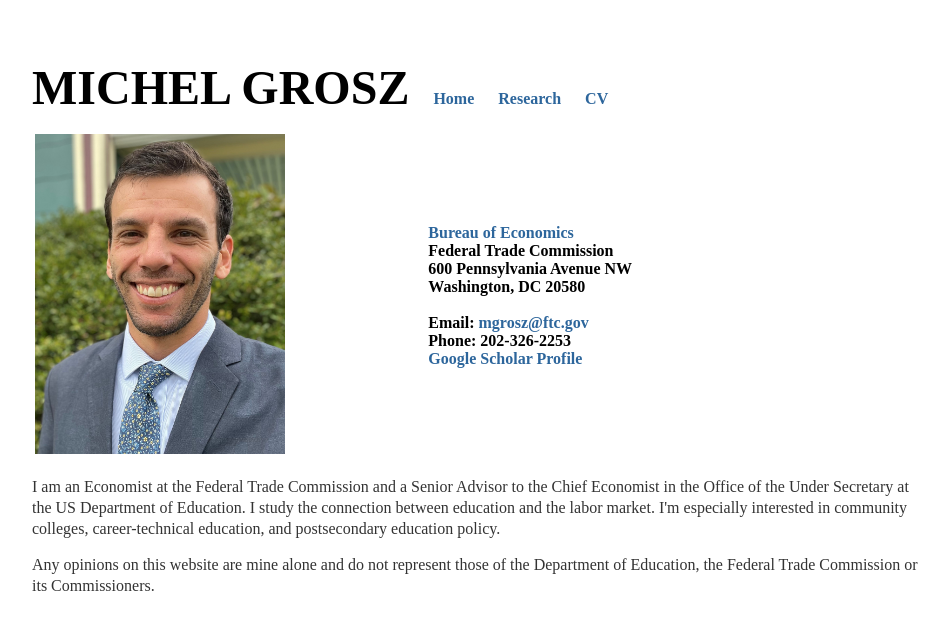
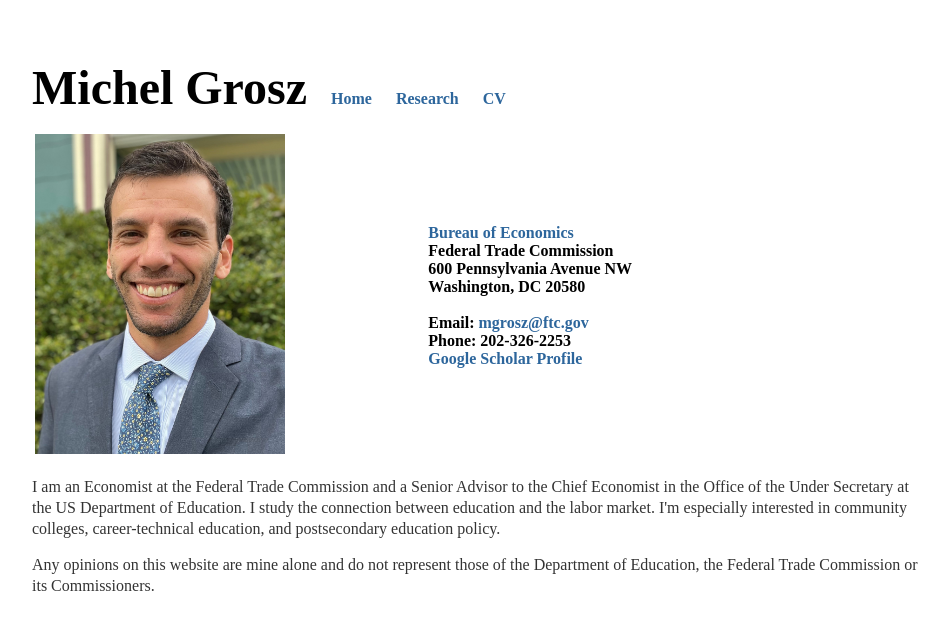
Before and after one commit to mzgrosz/mzgrosz.github.io, a Jekyll site: the page built from index.html, in a window 1280 px wide. Shown: the top 630 px of the page, without its empty margins (160-1106 px from the left). Built offline with Jekyll 4.4.1, drawn with Linux system fonts in a browser that asks for light colours.

Commit message:
Update default.html

```diff
--- a/_layouts/default.html
+++ b/_layouts/default.html
@@ -20,7 +20,7 @@
 		<body>
 			<nav>
 	    		<ul>
-	        		<li><b><font size = "10">MICHEL GROSZ</font></b></li>
+	        		<li><b><font size = "10">Michel Grosz</font></b></li>
 				<li><a href="/">Home</a></li>
 		        	<li><a href="/research">Research</a></li>
 	        		<li><a href="https://mzgrosz.github.io/cv/GroszCV_2304.pdf" target="_blank">CV</a></li>
```
